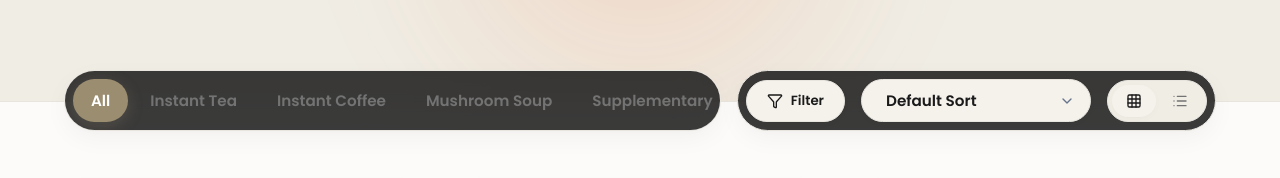
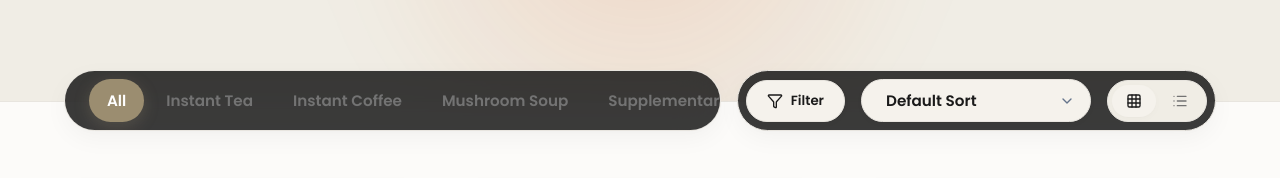
Before and after one commit to Jagjit09/GreenHealthAgro, a React (Vite) app: page /products in a window 1280 px wide. Shown: the part 320-498 px from the top of the page. Built offline with nearby package versions, Linux system fonts and the light colour scheme; grey boxes are pictures that could not be loaded.

Commit message:
Fix category pills hidden by border radius in Products page

```diff
--- a/src/pages/Products.tsx
+++ b/src/pages/Products.tsx
@@ -69,7 +69,7 @@ function ProductsContent() {
           display: 'flex',
           gap: '0.25rem',
           overflowX: 'auto',
-          padding: '0.5rem',
+          padding: '0.5rem 1.5rem',
           scrollbarWidth: 'none',
           alignItems: 'center',
           background: 'rgba(10, 10, 10, 0.8)',
@@ -92,6 +92,7 @@ function ProductsContent() {
                 fontWeight: 600,
                 cursor: 'pointer',
                 whiteSpace: 'nowrap',
+                flexShrink: 0,
                 transition: 'all 0.3s cubic-bezier(0.4, 0, 0.2, 1)',
                 boxShadow: activeCategory === cat ? '0 4px 15px var(--primary-glow)' : 'none',
                 textTransform: 'capitalize'
```
